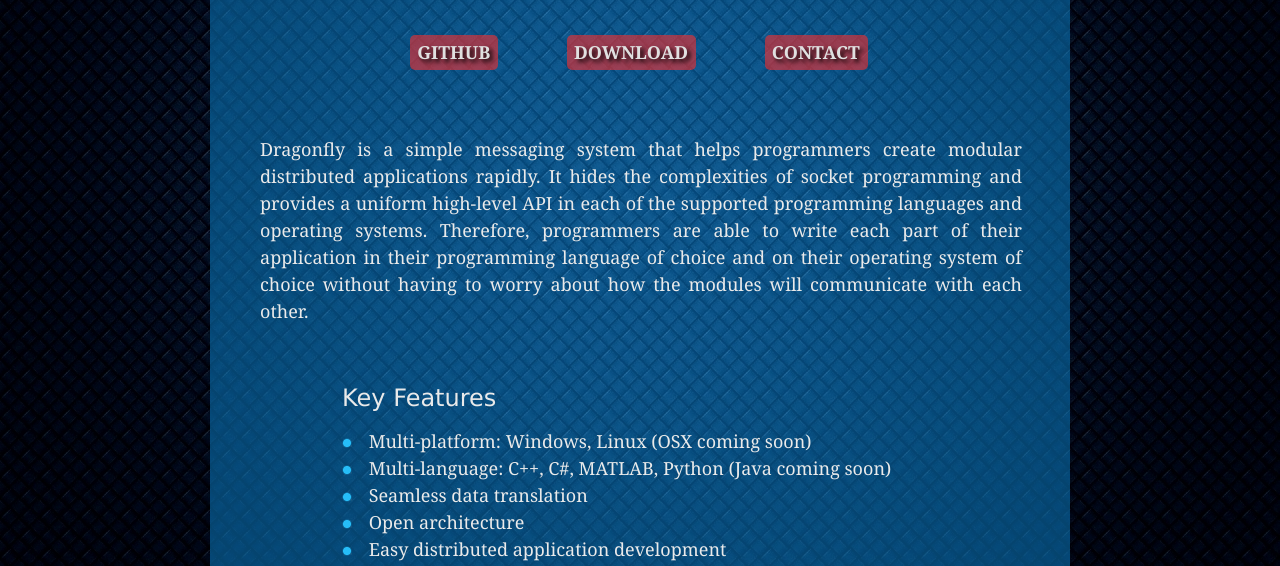
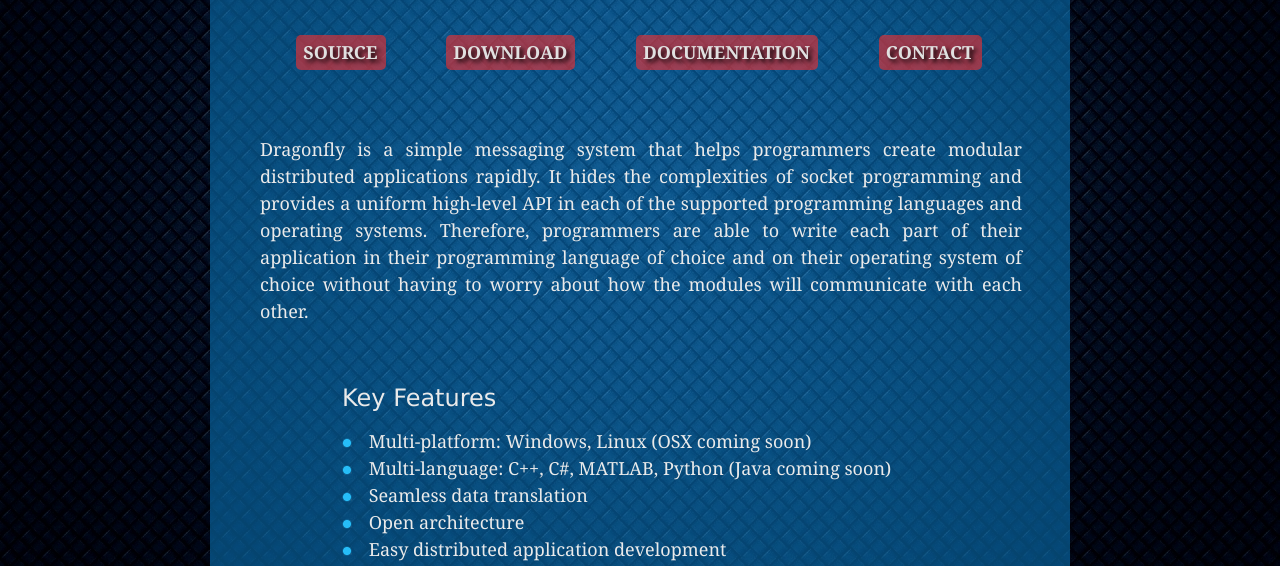
Before and after one commit to dragonfly-msg/website, a plain HTML site: page index.html in a window 1280 px wide. Shown: the part 242-808 px from the top of the page. Drawn offline with Linux system fonts and the light colour scheme.

Commit message:
Added link to documentation on Github.  ED

```diff
--- a/index.html
+++ b/index.html
@@ -81,9 +81,10 @@
 <br><br>
 
 <div style="margin-top:10px; text-align: center; margin-left:6px; font-weight:bold;">
-<a href="http://github.com/dragonfly-msg/dragonfly" class="link" style="margin-right:64px">GITHUB</a>
-<a href="#" class="link" style="margin-right:64px">DOWNLOAD</a>
-<!--<a href="#" class="link" style="margin-right:64px">ABOUT</a>-->
+<a href="http://github.com/dragonfly-msg/dragonfly" class="link" style="margin-right:56px">SOURCE</a>
+<a href="Dragonfly_setup.exe" class="link" style="margin-right:56px">DOWNLOAD</a>
+<a href="https://github.com/dragonfly-msg/dragonfly#introduction" class="link" style="margin-right:56px">DOCUMENTATION</a>
+<!--<a href="#" class="link" style="margin-right:56px">ABOUT</a>-->
 <a href="mailto:contact@dragonfly-msg.org" class="link">CONTACT</a>
 </div>
 
```
